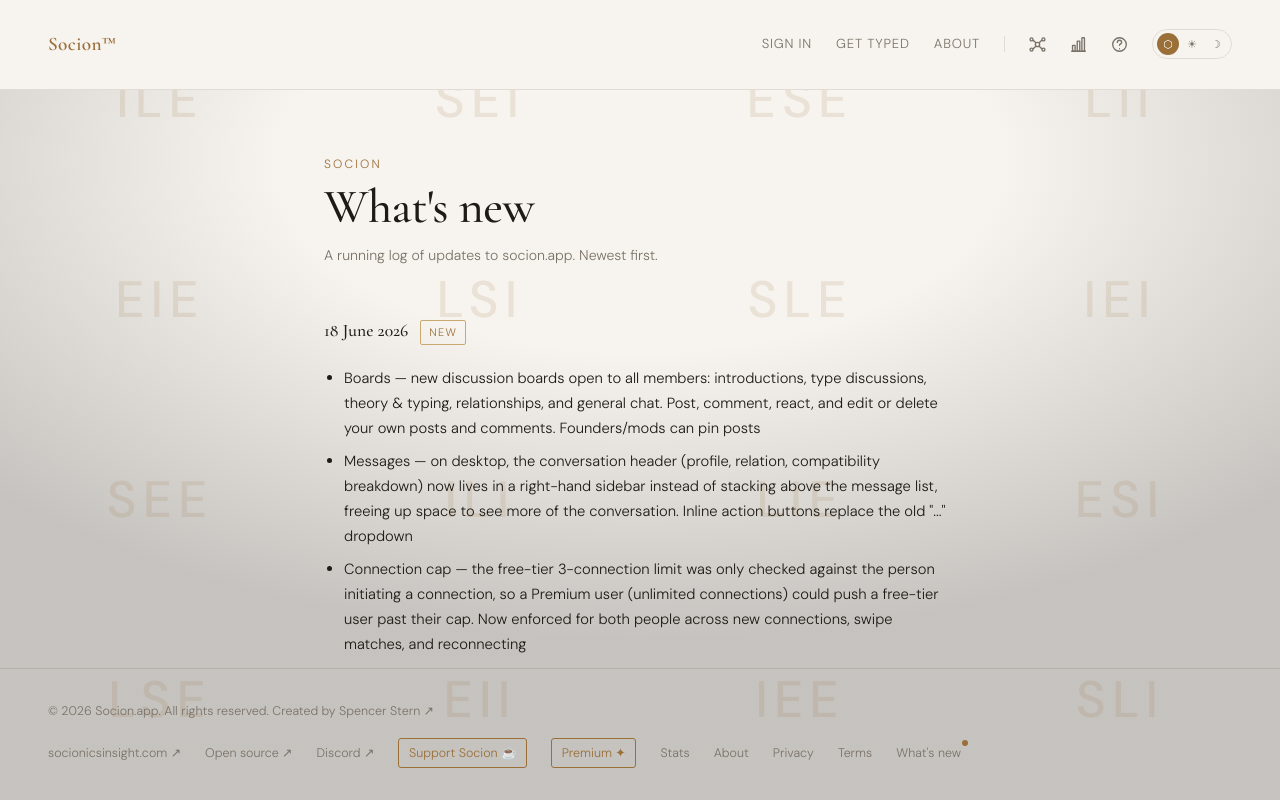
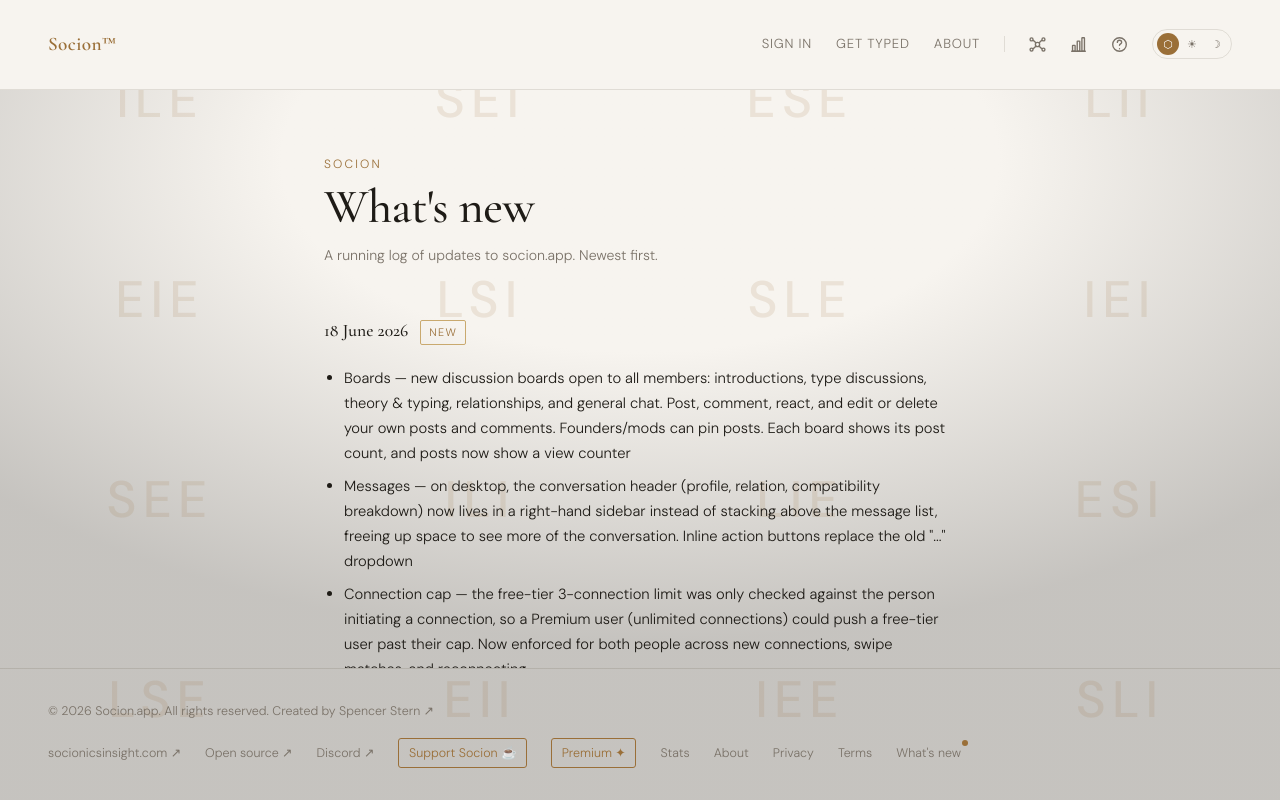
Before and after one commit to sstern42/socionics-match, a React (Vite) app: page /changelog in a window 1280 px wide. Built offline with nearby package versions, Linux system fonts and the light colour scheme; no server answers; the database is empty.

Commit message:
Update changelogs for Boards post counts and view counter

```diff
--- a/src/pages/Changelog.jsx
+++ b/src/pages/Changelog.jsx
@@ -7,7 +7,7 @@ export const ENTRIES = [
        date: '18 June 2026',
        label: 'New',
        items: [
-         'Boards — new discussion boards open to all members: introductions, type discussions, theory & typing, relationships, and general chat. Post, comment, react, and edit or delete your own posts and comments. Founders/mods can pin posts',
+         'Boards — new discussion boards open to all members: introductions, type discussions, theory & typing, relationships, and general chat. Post, comment, react, and edit or delete your own posts and comments. Founders/mods can pin posts. Each board shows its post count, and posts now show a view counter',
          'Messages — on desktop, the conversation header (profile, relation, compatibility breakdown) now lives in a right-hand sidebar instead of stacking above the message list, freeing up space to see more of the conversation. Inline action buttons replace the old "..." dropdown',
          'Connection cap — the free-tier 3-connection limit was only checked against the person initiating a connection, so a Premium user (unlimited connections) could push a free-tier user past their cap. Now enforced for both people across new connections, swipe matches, and reconnecting',
          'Messages — connection list divider lines now match the app\'s standard border color instead of looking brighter/whiter than the rest of the UI',
```
Also changed, not shown: 1 other file (tests, documents, lock files or other folders).
